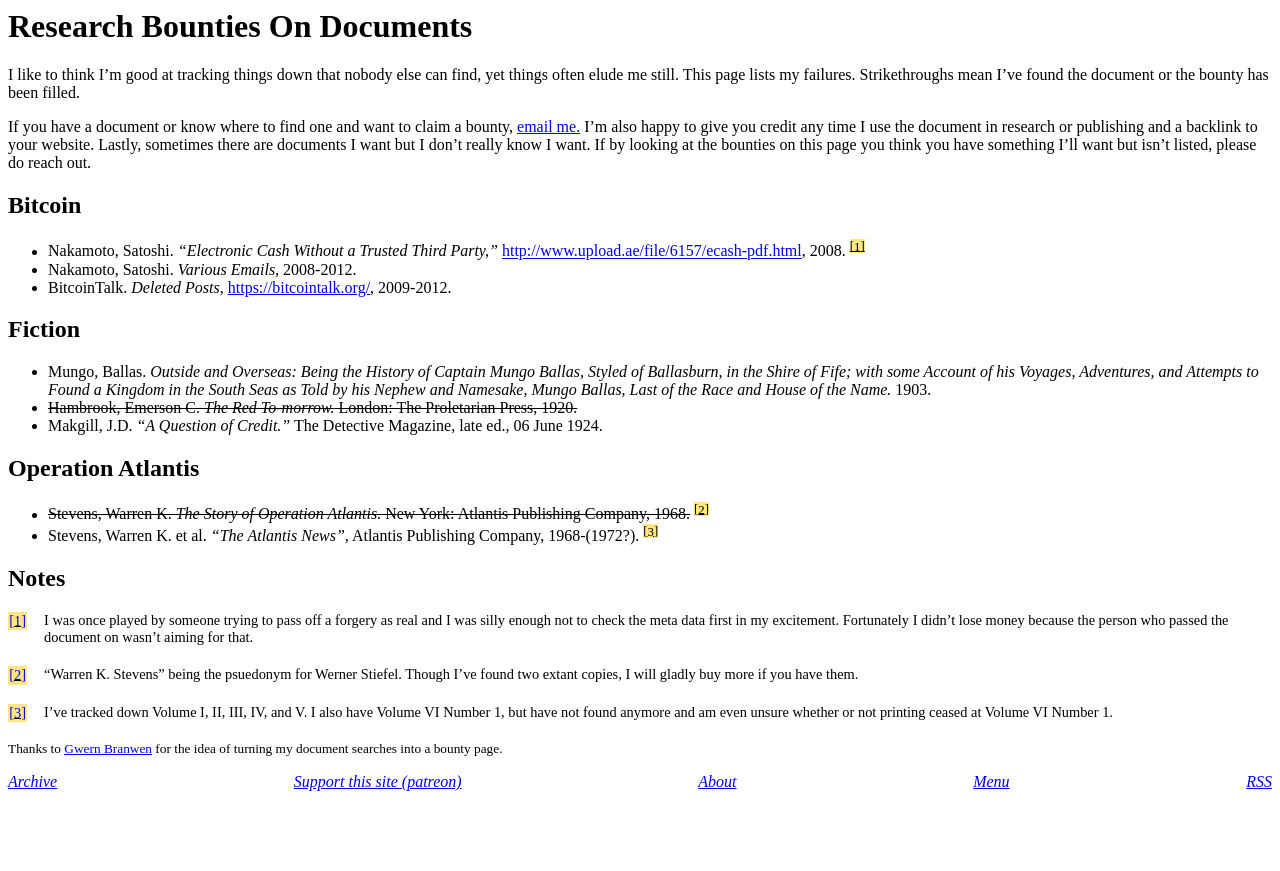
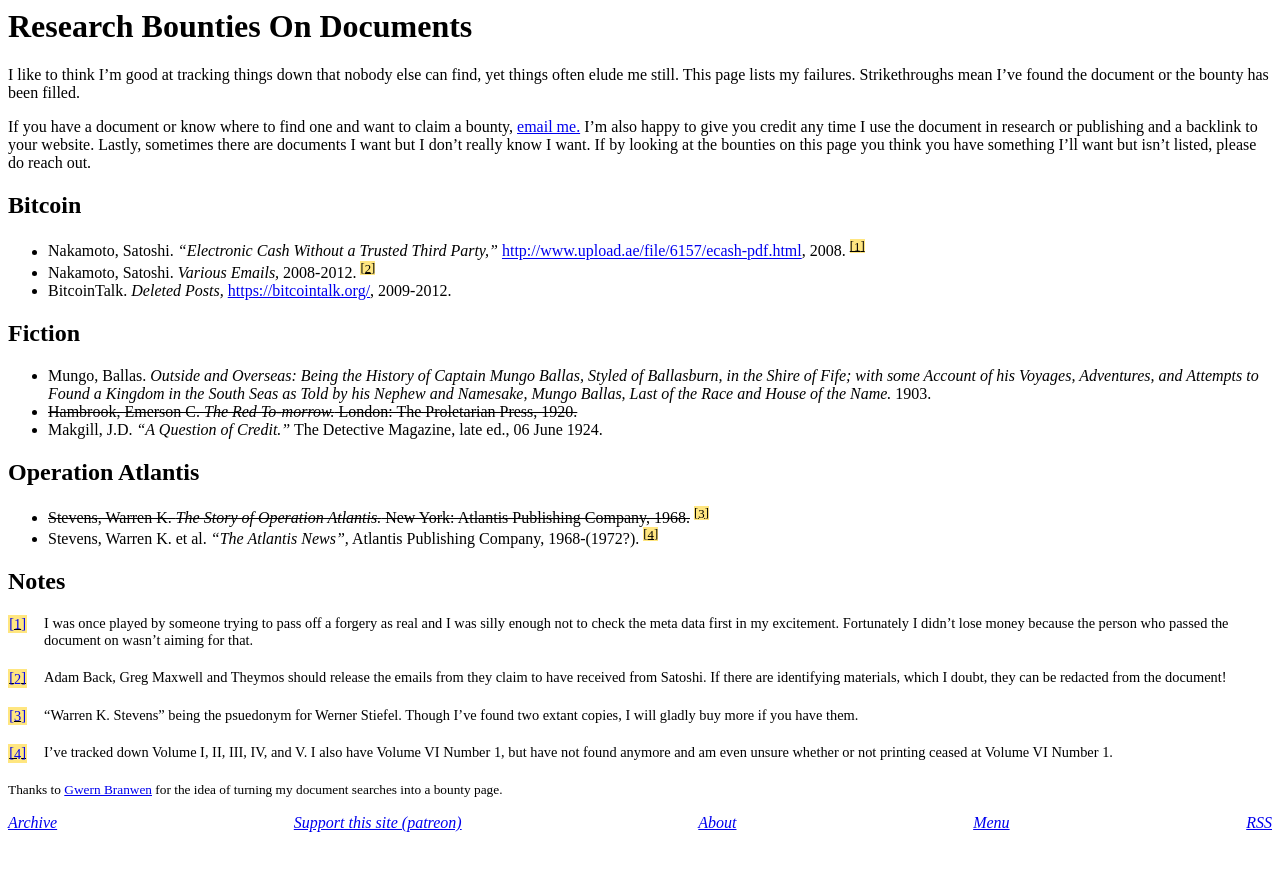
Before and after one commit to derykmakgill/website, a Jekyll site: the page built from research-bounties.md, in a window 1280 px wide. Shown: the top 871 px of the page. Built offline with Jekyll 4.4.1, drawn with Linux system fonts in a browser that asks for light colours.

Commit message:
Update research-bounties.md

```diff
--- a/research-bounties.md
+++ b/research-bounties.md
@@ -10,7 +10,7 @@
 ## Bitcoin
 
 - Nakamoto, Satoshi. *"Electronic Cash Without a Trusted Third Party,"* [http://www.upload.ae/file/6157/ecash-pdf.html](http://www.upload.ae/file/6157/ecash-pdf.html), 2008.  <span class="footnote"><span class="fnHide"> (Footnote: </span>I was once played by someone trying to pass off a forgery as real and I was silly enough not to check the meta data first in my excitement. Fortunately I didn't lose money because the person who passed the document on wasn't aiming for that.<span class="fnHide">)</span></span>
-- Nakamoto, Satoshi. *Various Emails,* 2008-2012.
+- Nakamoto, Satoshi. *Various Emails,* 2008-2012.  <span class="footnote"><span class="fnHide"> (Footnote: </span>Adam Back, Greg Maxwell and Theymos should release the emails from they claim to have received from Satoshi. If there are identifying materials, which I doubt, they can be redacted from the document!<span class="fnHide">)</span></span>
 - BitcoinTalk. *Deleted Posts,* [https://bitcointalk.org/](https://bitcointalk.org/), 2009-2012.
 
 ## Fiction
```
